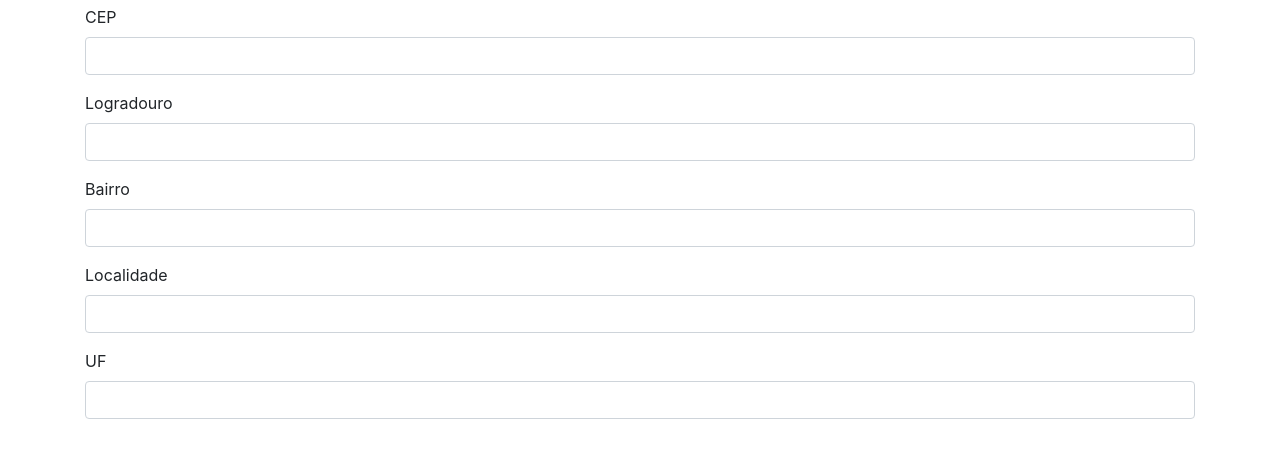
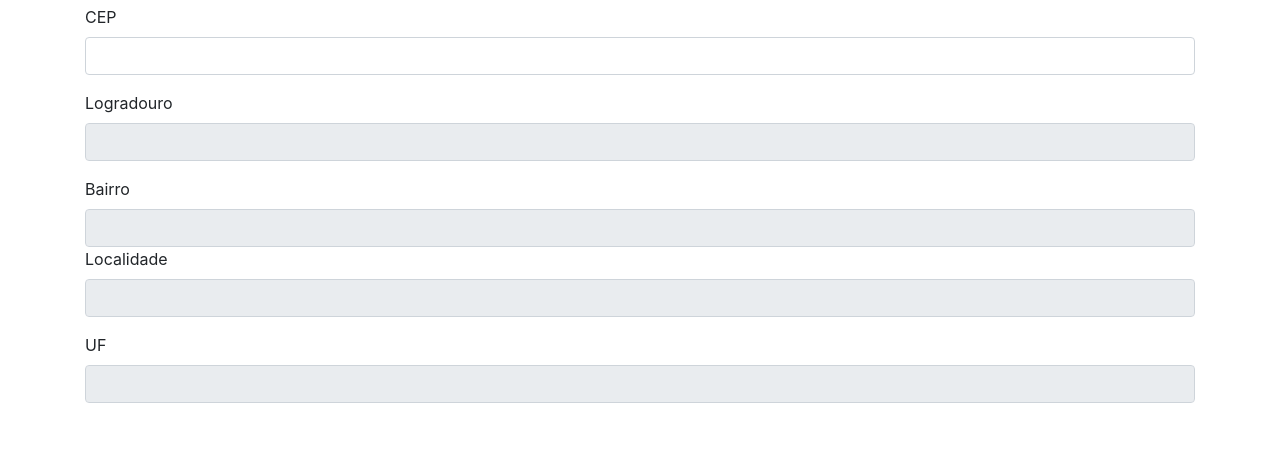
Before and after one commit to murilodamario/ViaCep-JS, a plain HTML site: page index.html in a window 1280 px wide. Shown: the part 51-508 px from the top of the page. Drawn offline with nearby package versions, Linux system fonts and the light colour scheme.

Commit message:
inputs disabled

```diff
--- a/index.html
+++ b/index.html
@@ -16,19 +16,19 @@
             </div>
             <div class="form-group">
                 <label for="logradouro">Logradouro</label>
-                <input type="text" class="form-control" id="logradouro">
+                <input type="text" class="form-control" id="logradouro" disabled>
             </div>
             <div class="form-group">
                 <label for="bairro">Bairro</label>
-                <input type="text" class="form-control" id="bairro">
+                <input type="text" class="form-control" id="bairro" disabled
             </div>
             <div class="form-group">
                 <label for="localidade">Localidade</label>
-                <input type="text" class="form-control" id="localidade">
+                <input type="text" class="form-control" id="localidade" disabled>
             </div>
             <div class="form-group">
                 <label for="uf">UF</label>
-                <input type="text" class="form-control" id="uf">
+                <input type="text" class="form-control" id="uf" disabled>
             </div>
         </form>
     </div>
```
